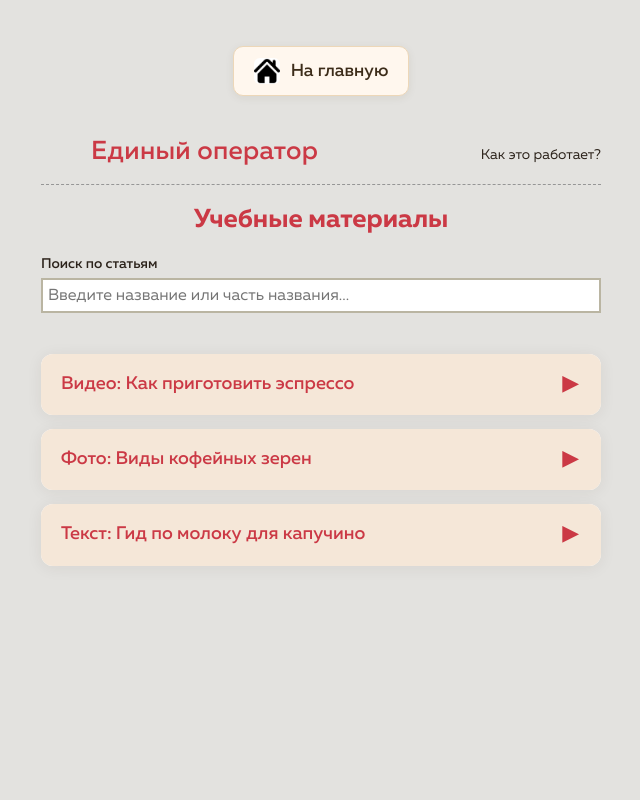
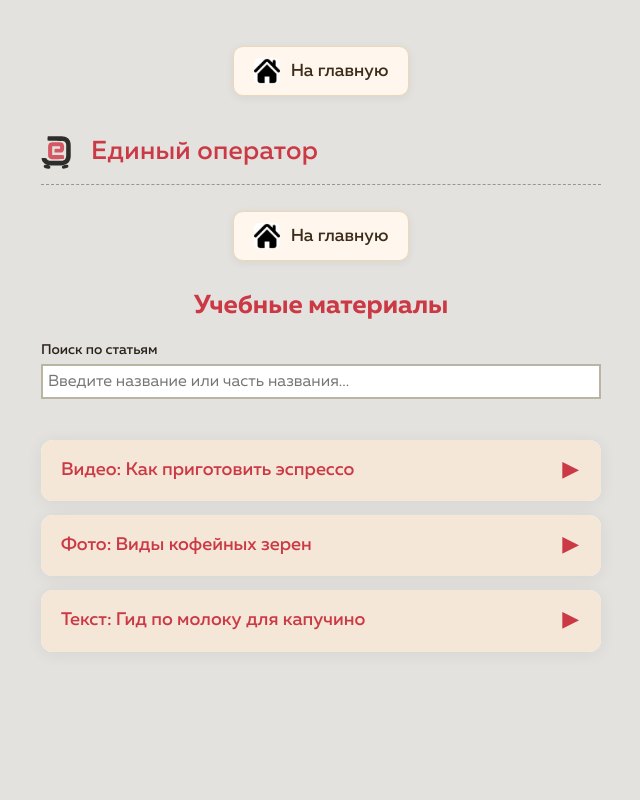
Before and after one commit to eovendcoffee/coffeetools, a plain HTML site: page guide.html in a window 1280 px wide. Shown: the top 800 px of the page, without its empty margins (319-959 px from the left). Drawn offline with Linux system fonts and the light colour scheme.

Commit message:
Update guide.html

```diff
--- a/guide.html
+++ b/guide.html
@@ -78,23 +78,15 @@
   </nav>
   <div class="container main-wrap">
     <header class="header">
-      <a class="logo" href="index.html" title="На главную">
-        <!-- Вставьте ваш SVG логотип сюда -->
-        <svg width="30" height="33" viewBox="0 0 61 68" fill="none" xmlns="http://www.w3.org/2000/svg">
-          <!-- ...ваш путь логотипа... -->
-        </svg>
+      <a class="logo">
+        <img src="img/logo.svg" alt="Логотип" width="30" height="33">
       </a>
       <span class="header-operator">Единый оператор</span>
-      <a class="how-work"
-        href="https://rutube.ru/video/private/bd8b0cf9cf55935d789b9cd87a432eaa/?r=wd&p=vVD6oShyy-u8dAP588-37Q"
-        target="_blank">
-        <span class="info-icon">
-          <svg width="17" height="17" viewBox="0 0 11 11" fill="none" xmlns="http://www.w3.org/2000/svg">
-            <!-- ...ваш путь info... -->
-          </svg>
-        </span>Как это работает?
-      </a>
     </header>
+    <nav class="nav-links">
+      <a href="index.html" class="nav-btn">
+        <img src="img/home.png" alt="Главная" class="nav-icon">На главную</a>
+    </nav>
     <h1 class="page-title">Учебные материалы</h1>
 
     <!-- Поисковая строка -->
```
